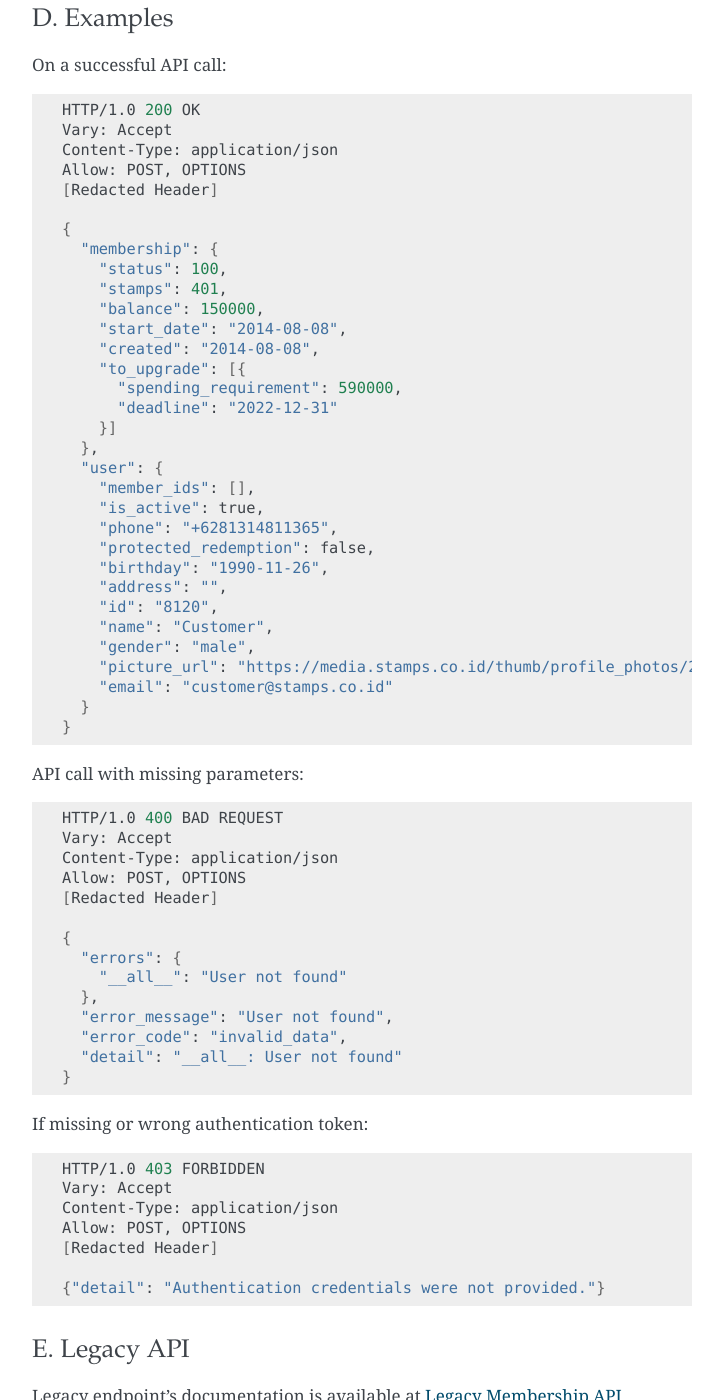
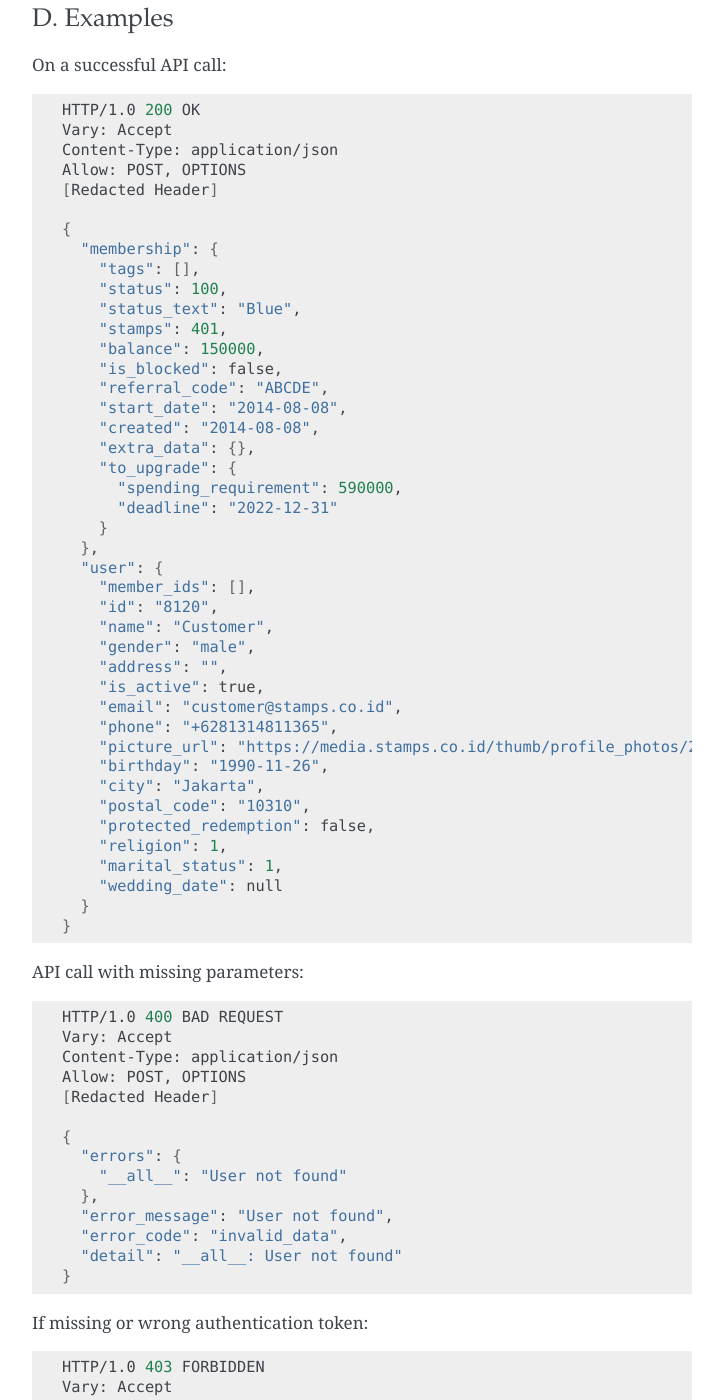
Before and after one commit to ui/stamps-api-docs, a Sphinx documentation site: the page built from source/customer_api.rst, in a window 1280 px wide and 1400 px high, scrolled down 1310 px. Shown: the whole window, without its empty margins (388-1111 px from the left). Built offline with Sphinx 7.4.7, drawn with Linux system fonts in a browser that asks for light colours; some of the changed text lies outside the part shown.

Commit message:
Update membership details and register docs

```diff
--- a/source/customer_api.rst
+++ b/source/customer_api.rst
@@ -78,28 +78,38 @@ On a successful API call:
 
     {
       "membership": {
+        "tags": [],
         "status": 100,
+        "status_text": "Blue",
         "stamps": 401,
         "balance": 150000,
+        "is_blocked": false,
+        "referral_code": "ABCDE",
         "start_date": "2014-08-08",
         "created": "2014-08-08",
-        "to_upgrade": [{
+        "extra_data": {},
+        "to_upgrade": {
           "spending_requirement": 590000,
           "deadline": "2022-12-31"
-        }]
+        }
       },
       "user": {
         "member_ids": [],
-        "is_active": true,
-        "phone": "+6281314811365",
-        "protected_redemption": false,
-        "birthday": "1990-11-26",
-        "address": "",
         "id": "8120",
         "name": "Customer",
         "gender": "male",
+        "address": "",
+        "is_active": true,
+        "email": "customer@stamps.co.id",
+        "phone": "+6281314811365",
         "picture_url": "https://media.stamps.co.id/thumb/profile_photos/2014/4/17/483ccddd-9aea-44d2-bbc4-6aa71f51fb2a_size_80.png",
-        "email": "customer@stamps.co.id"
+        "birthday": "1990-11-26",
+        "city": "Jakarta",
+        "postal_code": "10310",
+        "protected_redemption": false,
+        "religion": 1,
+        "marital_status": 1,
+        "wedding_date": null
       }
     }
 
@@ -275,13 +285,22 @@ gender          Yes         Customer's gender ("male" or "female")
 store           Yes         Integer representing store ID where customer is registered
 member_id       No          Customer's member (card) id
 address         No          Customer's address
+city            No          Customer's city
+postal_code     No          Customer's postal code
+referral_code   No          Referal code used to register customer
+is_active       No          Customer's registration status
+religion        No          Customer's religion
+marital_status  No          Customer's marital status
+wedding_date    No          Customer's weidding date
+extra_data      No          Extra data related to customer
+
 =============== =========== =========================
 
 Example of API call request using cURL:
 
 .. code-block :: bash
 
-    $ curl -X POST -H "Content-Type: application/json" https://stamps.co.id/api/v2/memberships/register -i -d '{"token": "secreet", "name": "customer", "email": "customer@stamps.co.id", "mobile_number": "+6281314822365", "birthday": "1991-10-19", "gender": "female", "merchant": 788, "address": "221b Baker Street", "store": 412}'
+    $ curl -X POST -H "Content-Type: application/json" https://stamps.co.id/api/v2/memberships/register -i -d '{"token": "secreet", "name": "customer", "email": "customer@stamps.co.id", "mobile_number": "+6281314822365", "birthday": "1991-10-19", "gender": "female", "merchant": 788, "address": "221b Baker Street", "store": 412, "city": "Jakarta", "is_active": true}'
 
 
 B. Response Data
@@ -335,10 +354,27 @@ A successful API call:
         "address": "Jl MK raya",
         "is_active": true,
         "email": "customer@stamps.co.id",
+        "phone": "+62812398712",
         "picture_url": "https://media.stamps.co.id/thumb/profile_photos/2014/4/17/483ccddd-9aea-44d2-bbc4-6aa71f51fb2a_size_80.png",
         "birthday": "1989-10-1",
-        "phone": "+62812398712",
+        "city": "Jakarta",
+        "postal_code": "10310",
         "protected_redemption": true,
+        "religion": 1,
+        "marital_status": 1,
+        "wedding_date": null,
+        "membership": {
+          "tags": [],
+          "status": 100,
+          "status_text": "Blue",
+          "stamps": 401,
+          "balance": 150000,
+          "is_blocked": false,
+          "referral_code": "ABCDE",
+          "start_date": "2014-08-08",
+          "created": "2014-08-08",
+          "extra_data": {}
+        }
     }
 
 
```
